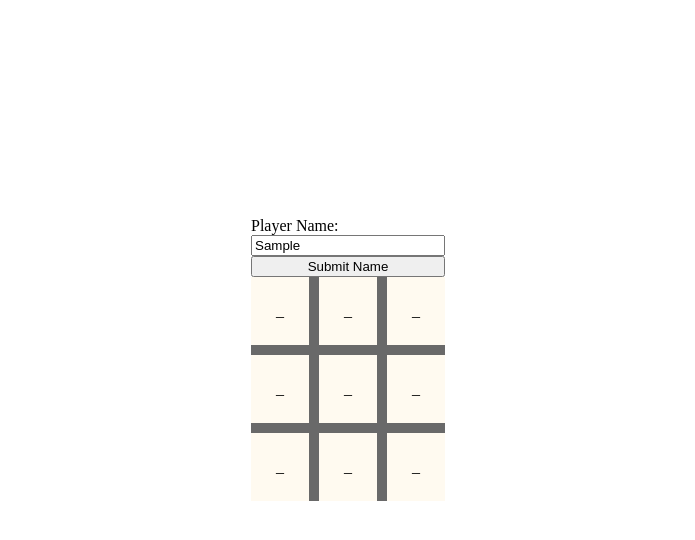
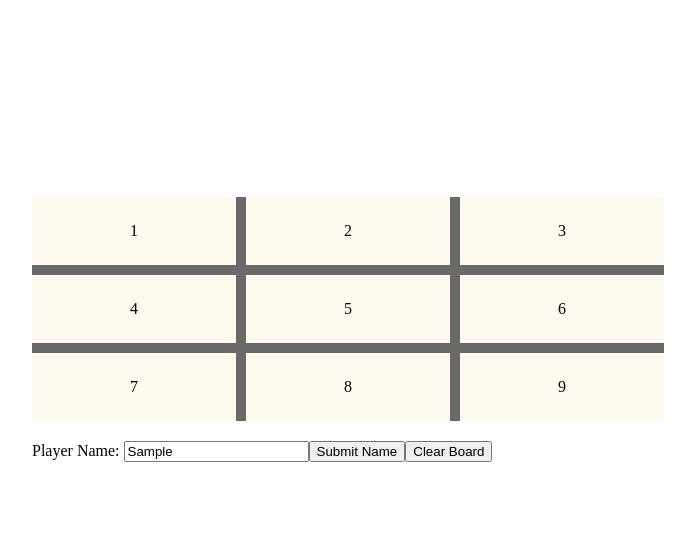
Before and after one commit to malitherl/tic-tac-toe, a plain HTML site: page index.html in a window 1280 px wide. Both pictures are taken after typing "Sample" into the empty fields and a click on the button "Submit Name". Shown: the whole page, without its empty margins (292-987 px from the left). Drawn offline with Linux system fonts and the light colour scheme.

Commit message:
creating reset button for the board

```diff
--- a/index.html
+++ b/index.html
@@ -12,9 +12,8 @@
         #container {
             width: 50%;
             height: 50%;
-            display:grid;
-            justify-content: center;
             margin: 5px;
+
         }
         .boardContainer{
             display: grid;
--- a/script.js
+++ b/script.js
@@ -12,13 +12,15 @@
 //our first module pattern?
 
 //let's create something that can store the logic of the game and then we can link it up with the DOM
-
+//only thing left really is the ability to win the game
+//and if we can avoid checking the same box twice
+//also reset button
 const myBoard =(function(){
     'use strict';
 
-    let row1 = ["_", "_", "_"];
-    let row2 = ["_", "_", "_"];
-    let row3 = ["_", "_", "_"];
+    let row1 = ["1", "2", "3"];
+    let row2 = ["4", "5", "6"];
+    let row3 = ["7", "8", "9"];
 
     let entireBoard = [
         row1,
@@ -34,23 +36,25 @@ const myBoard =(function(){
     let userCharacter= "unset";
     let rowSelection = 0;
     let columnSelect = 0;
+    let isSet = false;
     //we kind of want a certain function to go off when we set a button, but the first step feels like we want to set 'x' or 'o'
     //i'm fairly certain we'll wind up doing this in the factory function we use to make players but for now we're just storing it here
 
     //now for a function to choose where our character goes....
     function setPlace(a, b, board, playerChar){
-        rowSelection= a
+        if(entireBoard[a][b] != playerChar){
+            rowSelection= a;
+            columnSelect = b;
+            userCharacter = playerChar;
 
+            board[rowSelection][columnSelect] = userCharacter;
+            entireBoard[rowSelection][columnSelect] = userCharacter;
 
+            if(checkForWinner(rowSelection, columnSelect) === true){
+                console.log("game over!");
+            }
+        }
 
-        columnSelect = b
-        userCharacter = playerChar;
-
-        board[rowSelection][columnSelect] = userCharacter;
-
-    //    if(checkForWinner(rowSelection, columnSelect) === true){
-    //        console.log("game over!");
-    //    }
     }
 
     function checkForWinner(row,col){
@@ -64,17 +68,21 @@ const myBoard =(function(){
 
         //check for a column/vertical match
         for(let i =0; i < row1.length; i++){
-           // console.log(entireBoard[i][row]);
-            if(entireBoard[i][row] !== userCharacter){
+
+            if(entireBoard[i][col] !== userCharacter){
                 verticalMatch = false;
+
+            console.log("!vertical match");
             }
         }
         //check for a row/horizontal match
         for(let i=0; i< row1.length; i++){
-            //console.log(entireBoard[col][i]);
-            if(entireBoard[col][i] !== userCharacter){
+            console.log(entireBoard[row][i]);
+            if(entireBoard[row][i] !== userCharacter){
                 horizontalMatch = false;
+                console.log("!h match");
             }
+
         }
 
         //and now for the diagonals
@@ -82,12 +90,15 @@ const myBoard =(function(){
         for(let i=0; i< row1.length; i++){
             if(entireBoard[i][i] !== userCharacter){
                 diagonalMatchL=false;
+
+                console.log("!left diag");
             }
+
         }
 
-        if(entireBoard[2][0] && entireBoard[1][1] && entireBoard[0][2] !== userCharacter){
+        if((entireBoard[2][0] || entireBoard[1][1] || entireBoard[0][2]) !== userCharacter){
             diagonalMatchR = false;
-            console.log(diagonalMatchR);
+            console.log("!right diag");
         }
         if(diagonalMatchR || diagonalMatchL || verticalMatch || horizontalMatch == true){
             isWinner = true;
@@ -129,6 +140,7 @@ const displayBoard =(function (){
     'use strict';
     //you can have a module pattern object inside another module pattern??
     let boardData = myBoard.getBoard();
+    let boardClone = myBoard.getBoard();
     const thePlayer = player();
     const playerPiece = thePlayer.getChar();
     function generate (){
@@ -153,26 +165,18 @@ const displayBoard =(function (){
         let playerForm = document.createElement("FORM");
         playerForm.setAttribute("id", "playerForm");
 
-        let playerTitle = document.createElement("LABEL");
-        playerTitle.textContent = "Player Name: ";
-        let playerNameInput = document.createElement("INPUT");
-        playerNameInput.setAttribute("type", "text");
-        let submit = document.createElement("BUTTON");
-        submit.setAttribute("type", "button");
-        submit.textContent = "Submit Name";
-        submit.addEventListener("click", function(e){
-            thePlayer.setName(playerNameInput);
-        })
+        function reset(){
+            boardData = boardClone;
+            let board = document.querySelector(".boardContainer");
+            let parts = board.get
+            for(let a = 0; a < boardData[0].length; a++){
+                for(let b=0; b < boardData[0].length; b++){
+                    let elem = parts.
+                    elem.textContent = boardData[a][b];
 
-
-        container.appendChild(playerForm);
-        container.appendChild(playerTitle);
-        container.appendChild(playerNameInput);
-        container.appendChild(submit);
-
-
-
-
+                }
+            }
+         }
 
         for(let i =0; i < boardData[0].length ; i++){
             for(let j =0; j < boardData[0].length ; j++){
@@ -187,23 +191,35 @@ const displayBoard =(function (){
             }
         }
         container.appendChild(board);
+
+        let playerTitle = document.createElement("LABEL");
+        playerTitle.textContent = "Player Name: ";
+        let playerNameInput = document.createElement("INPUT");
+        playerNameInput.setAttribute("type", "text");
+        let submit = document.createElement("BUTTON");
+        submit.setAttribute("type", "button");
+        submit.textContent = "Submit Name";
+        submit.addEventListener("click", function(e){
+            thePlayer.setName(playerNameInput);
+        })
+
+        let clear = document.createElement("BUTTON");
+        clear.setAttribute("type", "button");
+        clear.textContent = "Clear Board";
+        clear.addEventListener("click", function(e){
+             reset();
+        })
+
+        container.appendChild(playerForm);
+        container.appendChild(playerTitle);
+        container.appendChild(playerNameInput);
+        container.appendChild(submit);
+        container.appendChild(clear);
+
     }
     //alright now we want to create a function that will take a nodelist of all the elements here and add an event listener to each
     //because after all, the indices of the array above and on the board are the exact same
-    function toggle(a,b){
-        const board= document.querySelector("#container");
-        const matches = container.querySelectAll("DIV");
-        let matchArray= Array.from(matches);
-        matchArray.forEach(function(elem){
-            elem.addEventListener("click", function(e){
 
-                elem.textContent="hello";
-
-            })
-        })
-
-
-    }
 
 
     return {
```
